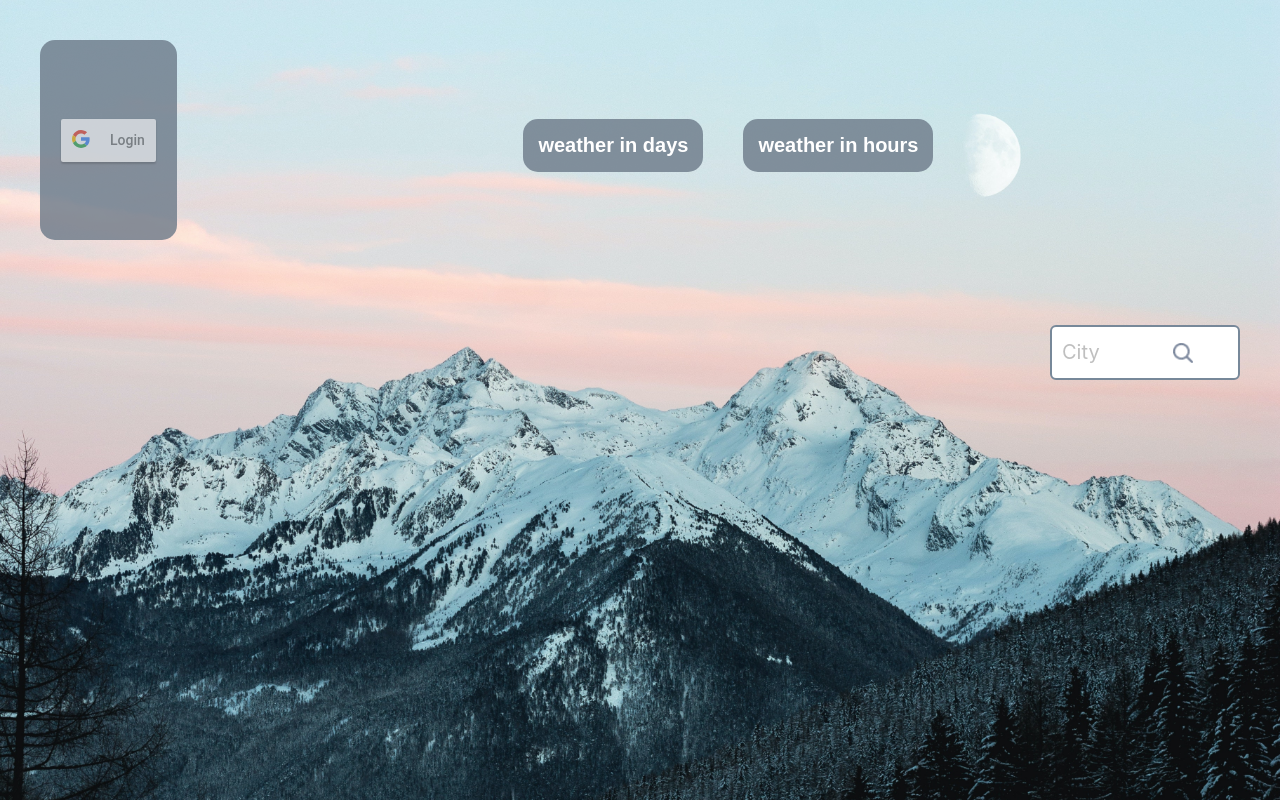
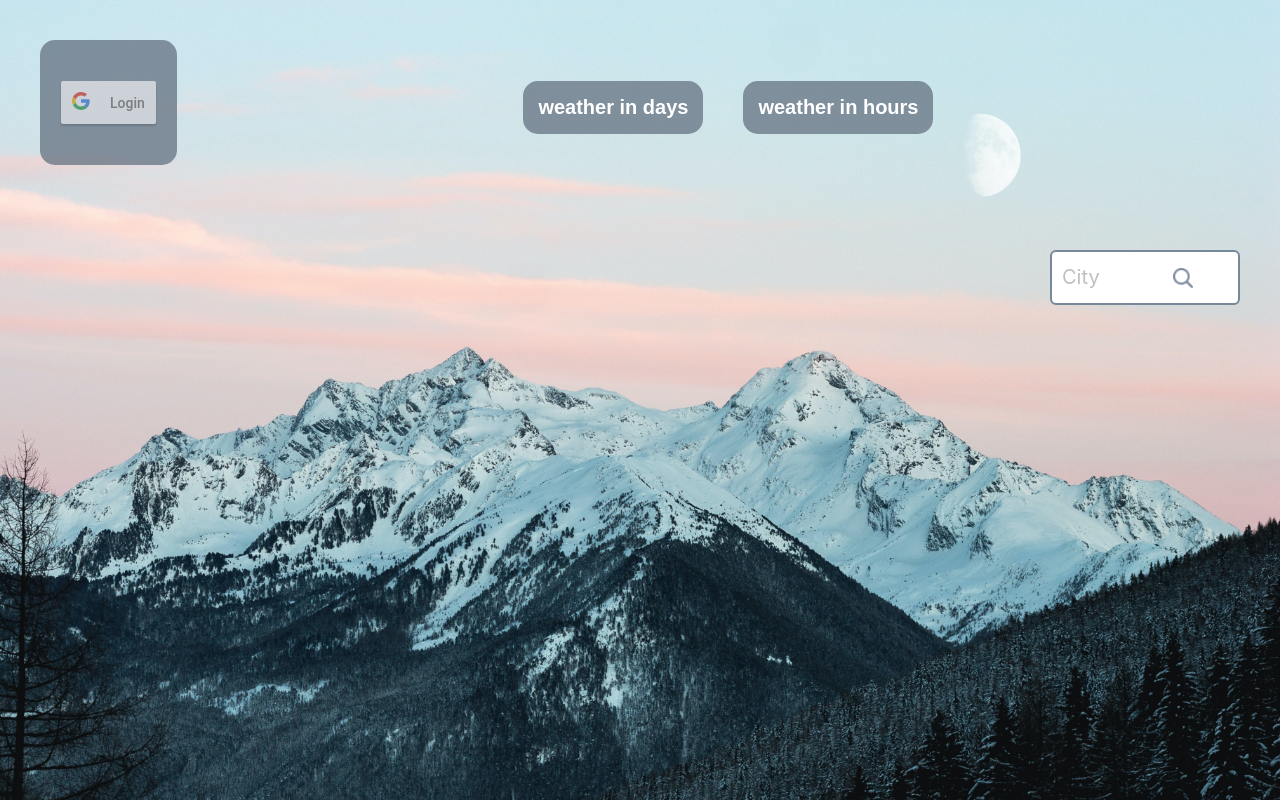
Before and after one commit to Shakhrai-Antony/weatherApp, a React app: page / in a window 1280 px wide. Built offline with nearby package versions, Linux system fonts and the light colour scheme.

Commit message:
changed height of loginWrapper

```diff
--- a/src/styles/styles.ts
+++ b/src/styles/styles.ts
@@ -92,7 +92,7 @@ export const LogWrapper = styled.div`
   gap: 40px;
   align-items: center;
   width: auto;
-  height: 200px;
+  height: 125px;
   margin: 40px 0 0 40px;
   box-sizing: border-box;
   div {
```
